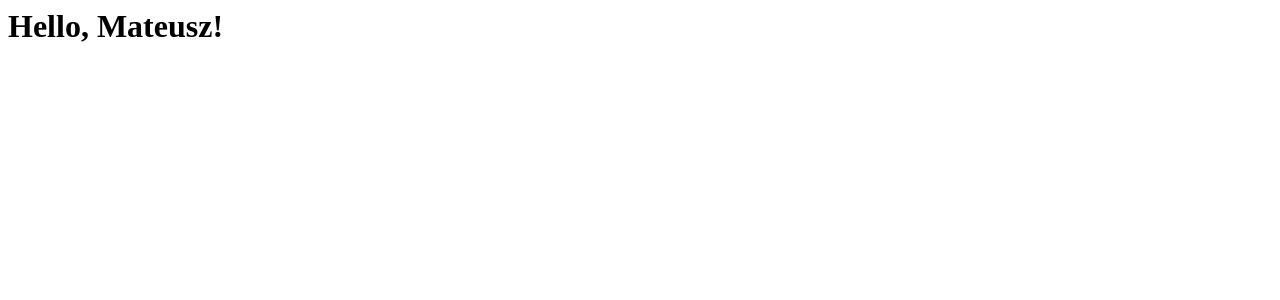
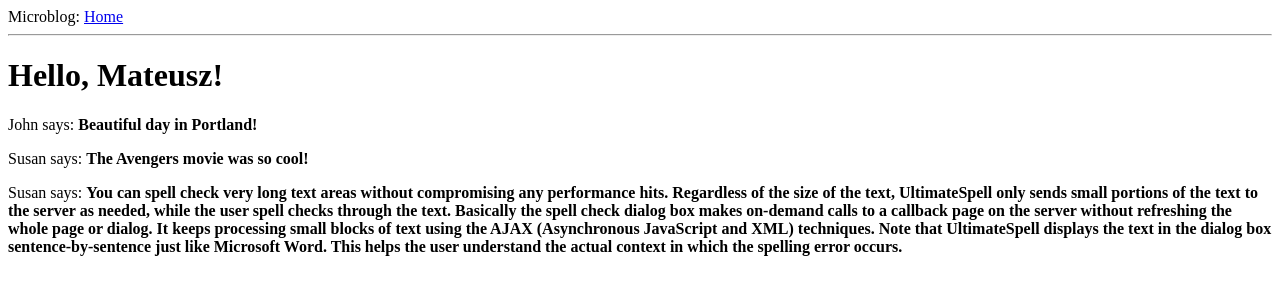
Before and after one commit to mpacuszka/microblog, a Flask app: page / in a window 1280 px wide. Shown: the top 300 px of the page. Run offline with Flask 2, Linux system fonts and the light colour scheme.

Commit message:
base.html added as template index.html simplified

```diff
--- a/app/routes.py
+++ b/app/routes.py
@@ -6,4 +6,27 @@ from app import app
 @app.route("/index")
 def index():
     user = {"username": "Mateusz"}
-    return render_template("index.html", title="Home", user=user)
+    posts = [
+        {
+            "author": {"username": "John"},
+            "body": "Beautiful day in Portland!"
+        },
+        {
+            "author": {"username": "Susan"},
+            "body": "The Avengers movie was so cool!"
+        },
+        {
+            "author": {"username": "Susan"},
+            "body": """
+            You can spell check very long text areas without compromising any performance hits.
+            Regardless of the size of the text, UltimateSpell only sends small portions of the text to the server as needed, while the user spell checks through the text.
+
+            Basically the spell check dialog box makes on-demand calls to a callback page on the server without refreshing the whole page or dialog.
+            It keeps processing small blocks of text using the AJAX (Asynchronous JavaScript and XML) techniques.
+
+            Note that UltimateSpell displays the text in the dialog box sentence-by-sentence just like Microsoft Word.
+            This helps the user understand the actual context in which the spelling error occurs.
+            """
+        }
+    ]
+    return render_template("index.html", title="Home Page", user=user, posts=posts)
--- /dev/null
+++ b/app/templates/base.html
@@ -0,0 +1,14 @@
+<html>
+    <head>
+        {% if title %}
+        <title>{{ title }} - Microblog</title>
+        {% else %}
+        <title>Welcome to Microblog!</title>
+        {% endif %}
+    </head>
+    <body>
+        <div>Microblog: <a href="/index">Home</a></div>
+        <hr>
+        {% block content %}{% endblock %}
+    </body>
+</html>
--- a/app/templates/index.html
+++ b/app/templates/index.html
@@ -1,8 +1,8 @@
-<html>
-    <head>
-        <title>{{ title }} - Microblog</title>
-    </head>
-    <body>
-        <h1>Hello, {{ user.username }}!</h1>
-    </body>
-</html>
+{% extends "base.html" %}
+
+{% block content %}
+    <h1>Hello, {{ user.username }}!</h1>
+    {% for post in posts %}
+    <div><p>{{ post.author.username }} says: <b>{{ post.body }}</b></p></div>
+    {% endfor %}
+{% endblock %}
```
